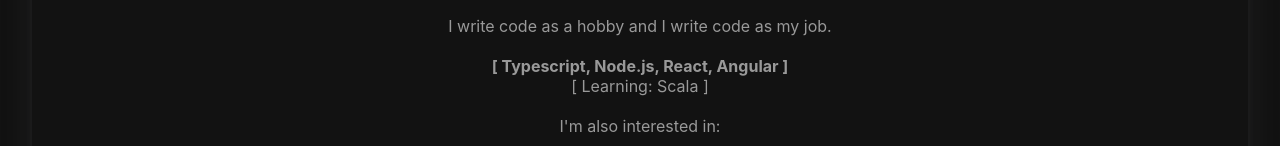
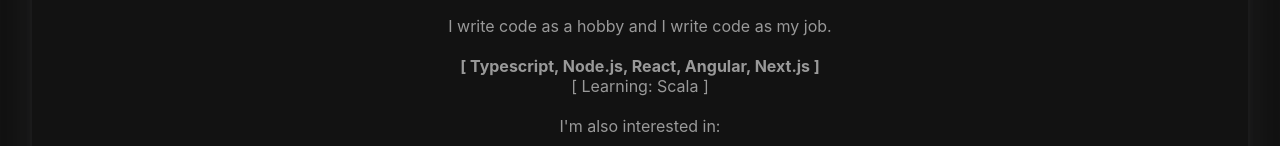
Before and after one commit to majesnix/majesnix.dev, a React (Create React App) app: page / in a window 1280 px wide. Shown: the part 603-749 px from the top of the page. Built offline with nearby package versions, Linux system fonts and the light colour scheme.

Commit message:
chore: add nest.js as skill

```diff
--- a/src/App.tsx
+++ b/src/App.tsx
@@ -25,7 +25,7 @@
           <br />
           <br />
           <span style={{ fontWeight: "bold" }}>
-            [ Typescript, Node.js, React, Angular ]
+            [ Typescript, Node.js, React, Angular, Next.js ]
           </span>
           <br />
           <span style={{ fontWeight: "normal" }}>[ Learning: Scala ]</span>
```
